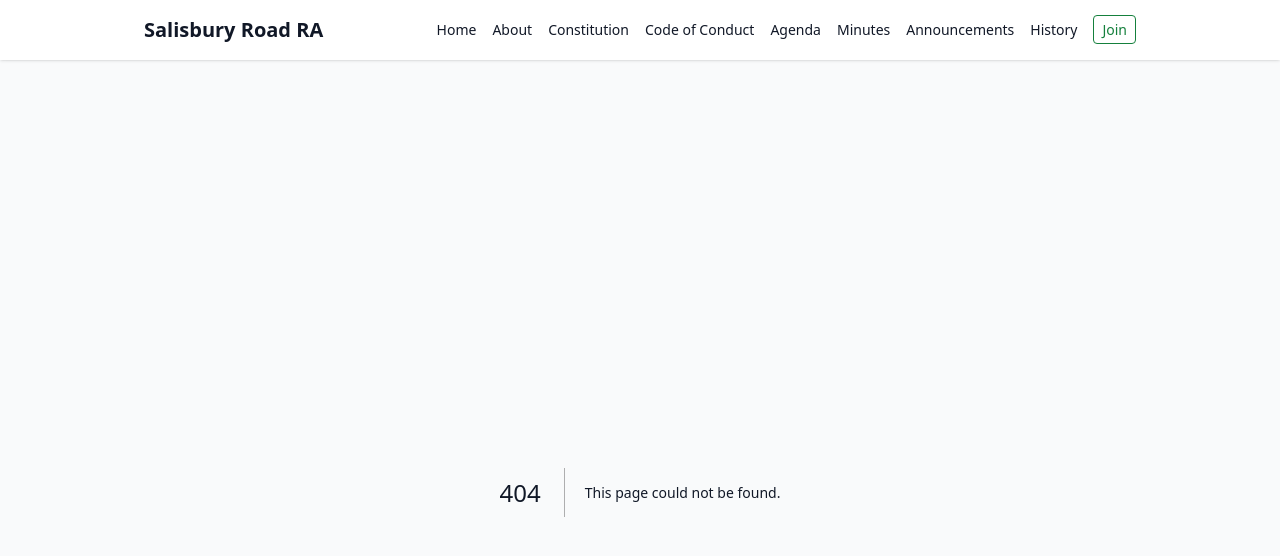
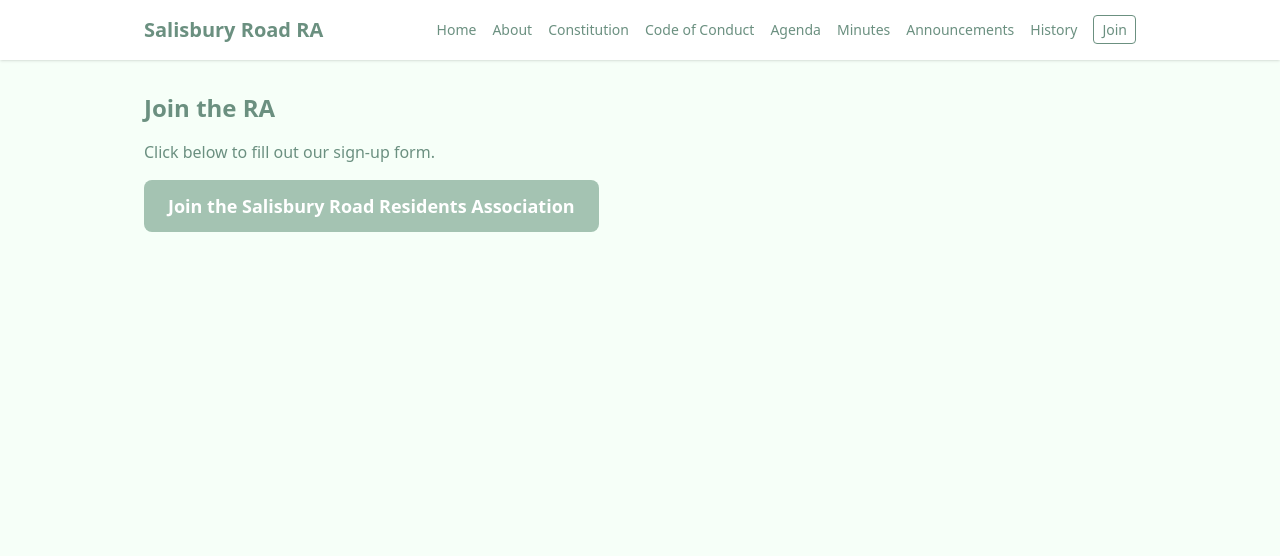
Before and after one commit to veepgoose/srra, a Next.js app in the folder srrawebsite/: page /join in a window 1280 px wide. Before the commit this address had no page. Shown: the top 556 px of the page. Built offline with nearby package versions, Linux system fonts and the light colour scheme.

Commit message:
Basic colour scheme implemented, scaffolding created with app router, join page updated with link to google form to sign up

```diff
--- /dev/null
+++ b/srrawebsite/src/app/join/page.js
@@ -0,0 +1,16 @@
+export default function Join() {
+    return (
+      <div>
+        <h2 className="text-2xl font-semibold mb-4">Join the RA</h2>
+        <p>Click below to fill out our sign-up form.</p>
+        <a
+          href="https://forms.gle/v4RNGLDDaucGiT9t9"
+          target="_blank"
+          rel="noopener noreferrer"
+          className="inline-block mt-4 px-6 py-3 bg-sage text-white rounded-lg text-lg font-semibold hover:bg-leaf transition"
+        >
+          Join the Salisbury Road Residents Association
+        </a>
+      </div>
+    );
+  }
--- a/srrawebsite/src/app/layout.js
+++ b/srrawebsite/src/app/layout.js
@@ -8,11 +8,11 @@ export const metadata = {
 export default function RootLayout({ children }) {
   return (
     <html lang="en">
-      <body className="bg-gray-50 text-gray-900 font-sans">
+      <body className="bg-ivory text-leaf font-sans">
         <header className="bg-white shadow sticky top-0 z-10">
           <nav className="max-w-5xl mx-auto px-4 py-4 flex justify-between items-center">
             <h1 className="text-xl font-bold">Salisbury Road RA</h1>
-            <ul className="flex space-x-4 text-sm font-medium">
+            <ul className="flex flex-wrap gap-4 text-sm font-medium">
               <li><a href="/" className="hover:underline">Home</a></li>
               <li><a href="/about" className="hover:underline">About</a></li>
               <li><a href="/constitution" className="hover:underline">Constitution</a></li>
@@ -21,7 +21,7 @@ export default function RootLayout({ children }) {
               <li><a href="/minutes" className="hover:underline">Minutes</a></li>
               <li><a href="/announcements" className="hover:underline">Announcements</a></li>
               <li><a href="/history" className="hover:underline">History</a></li>
-              <li><a href="/join" className="hover:bg-green-100 text-green-700 border border-green-700 px-2 py-1 rounded">Join</a></li>
+              <li><a href="/join" className="hover:bg-mint text-leaf border border-leaf px-2 py-1 rounded">Join</a></li>
             </ul>
           </nav>
         </header>
--- a/srrawebsite/tailwind.config.mjs
+++ b/srrawebsite/tailwind.config.mjs
@@ -10,6 +10,11 @@ export default {
       colors: {
         background: "var(--background)",
         foreground: "var(--foreground)",
+        ivory: "#F6FFF8",
+        mist: "#EAF4F4",
+        mint: "#CCE3DE",
+        sage: "#A4C3B2",
+        leaf: "#6B9080",
       },
     },
   },
```
Also changed, not shown: srrawebsite/src/app/about/page.js (added), srrawebsite/src/app/agenda/page.js (added), srrawebsite/src/app/announcements/page.js (added), srrawebsite/src/app/code-of-conduct/page.js (added), srrawebsite/src/app/constitution/page.js (added), srrawebsite/src/app/history/page.js (added), srrawebsite/src/app/minutes/page.js (added).
